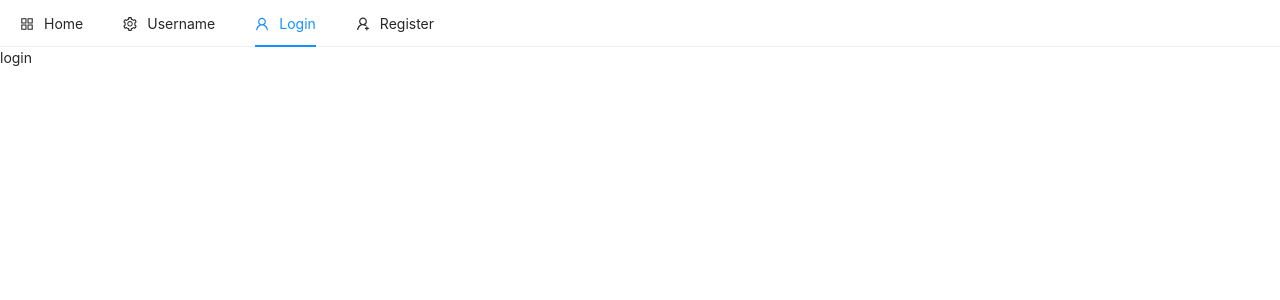
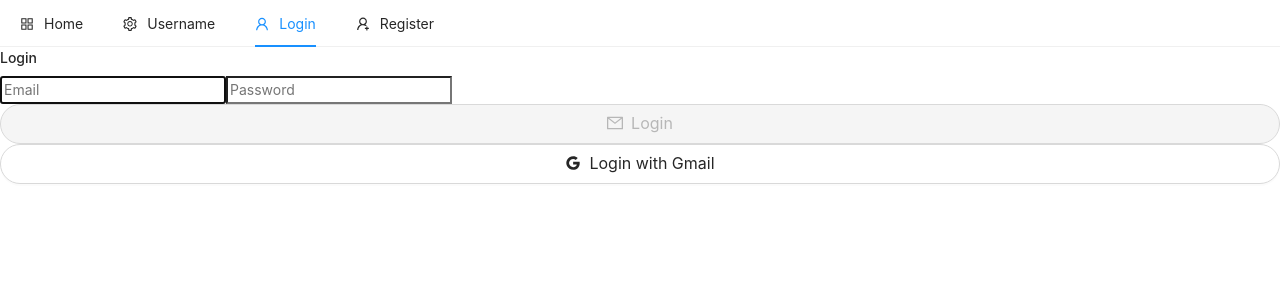
Before and after one commit to ZhouTian0716/zt-e-commerce, a React (Create React App) app in the folder client/: page /login in a window 1280 px wide. Shown: the top 300 px of the page. Built offline with nearby package versions, Linux system fonts and the light colour scheme; no server answers.

Commit message:
google login ready

```diff
--- a/client/src/App.js
+++ b/client/src/App.js
@@ -20,6 +20,7 @@ export default function App() {
   // to check firebase auth state
   useEffect(() => {
     const unsubscribe = auth.onAuthStateChanged( async (user) => {
+      console.log(user);
       if(user){
         const idTokenResult = await user.getIdTokenResult();
         dispatch({
--- a/client/src/components/nav/Header.js
+++ b/client/src/components/nav/Header.js
@@ -1,7 +1,9 @@
 import React, { useState } from 'react'
 import { Menu } from 'antd';
-import { AppstoreOutlined, SettingOutlined, UserOutlined, UserAddOutlined } from '@ant-design/icons';
-import { Link } from 'react-router-dom';
+import { AppstoreOutlined, SettingOutlined, UserOutlined, UserAddOutlined, LogoutOutlined } from '@ant-design/icons';
+import { Link, useHistory } from 'react-router-dom';
+import firebase from 'firebase';
+import { useDispatch } from 'react-redux'
 
 const { SubMenu, Item } = Menu;
 
@@ -14,8 +16,23 @@ const Header = () => {
 
     const [current, setCurrent] = useState(currentRoute);
 
+
+    // Redux
+    let dispatch = useDispatch();
+    let history = useHistory();
+
     const handleClick = (e) => {
         setCurrent(e.key)
+    }
+
+    const logout = () => {
+        firebase.auth().signOut();
+        // dispatch to Redux store
+        dispatch({
+            type:'LOGOUT',
+            payload: null,
+        })
+        history.push('/login');
     }
 
     return (
@@ -27,6 +44,7 @@ const Header = () => {
             <SubMenu icon={<SettingOutlined />} title="Username">
                 <Item key="setting:1">Option 1</Item>
                 <Item key="setting:2">Option 2</Item>
+                <Item icon={<LogoutOutlined/>} onClick={logout}>Logout</Item>
             </SubMenu>
 
             <Item key="login" icon={<UserOutlined />} className="float-right">
--- a/client/src/pages/auth/Login.js
+++ b/client/src/pages/auth/Login.js
@@ -1,9 +1,116 @@
-import React from 'react'
+import React, { useState } from 'react';
+import { auth, googleAuthProvider } from '../../firebase';
+import { toast } from 'react-toastify';
+import { Button } from 'antd';
+import { MailOutlined, GoogleOutlined } from '@ant-design/icons';
+import { useDispatch } from 'react-redux';
 
-function Login() {
+
+
+
+function Login( {history} ) {
+    const [email, setEmail] = useState('');
+    const [password, setPassword] = useState('');
+    const [loading, setLoading] = useState(false);
+
+    const dispatch = useDispatch();
+
+    const handleSubmit = async (e) => {
+        e.preventDefault();
+        setLoading(true);
+        try {
+            const result = await auth.signInWithEmailAndPassword(email, password);
+            // Dispatch to redux
+            const { user } = result;
+            const idTokenResult = await user.getIdTokenResult();
+            dispatch({
+                type:'LOGGED_IN_USER',
+                payload: {
+                  email:user.email,
+                  token:idTokenResult.token,
+                }
+            })
+            toast.success('Logged in successfully');
+            history.push('/');
+            // back later
+        } catch(error){
+            console.log(error);
+            toast.error(error.message);
+            setLoading(false);
+        }
+    };
+
+
+    const googleSubmit = async () => {
+        try {
+            const result = await auth.signInWithPopup(googleAuthProvider);
+            const { user } = result;
+            const idTokenResult = await user.getIdTokenResult();
+            dispatch({
+                type:'LOGGED_IN_USER',
+                payload: {
+                  email:user.email,
+                  token:idTokenResult.token,
+                }
+            })
+            toast.success('Logged in successfully');
+            history.push('/');
+        } catch(error){
+            console.log(error);
+            toast.error(error.message);
+        }
+    };
+
+    const loginForm = () => (
+        <form onSubmit={handleSubmit}>
+            <input
+                onChange={(e) => {setEmail(e.target.value)}}
+                type="email"
+                className="form-control mt-3"
+                placeholder="Email"
+                value={email}
+                autoFocus
+            />
+            <input
+                onChange={(e) => {setPassword(e.target.value)}}
+                type="password"
+                className="form-control mt-3"
+                placeholder="Password"
+                value={password}
+            />
+            <Button
+                onClick={handleSubmit}
+                type="primary"
+                className="mt-4"
+                block
+                shape='round'
+                size="large"
+                disabled={!email||password.length<6}
+                icon={<MailOutlined/>}
+            >Login
+            </Button>
+        </form>
+    )
+
     return (
-        <div>
-            <p>login</p>
+        <div className="container p-5">
+            <div className="row">
+                <div className="col-md-6 offset-md-3">
+                    {loading? <h4 className="text-danger">Loading...</h4> : <h4>Login</h4> }
+                    {loginForm()}
+                    <Button
+                        onClick={googleSubmit}
+                        type="secondary"
+                        className="mt-2"
+                        block
+                        shape='round'
+                        size="large"
+                        icon={<GoogleOutlined/>}
+                    >Login with Gmail
+                    </Button>
+                </div>
+            </div>
+
         </div>
     )
 }
```
